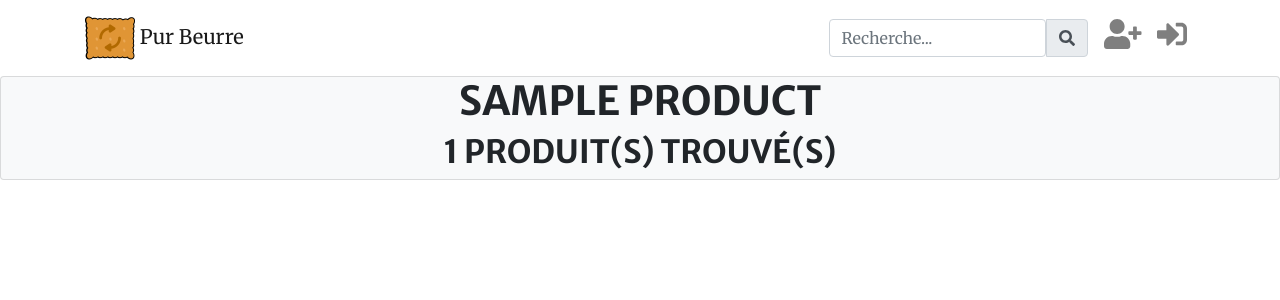
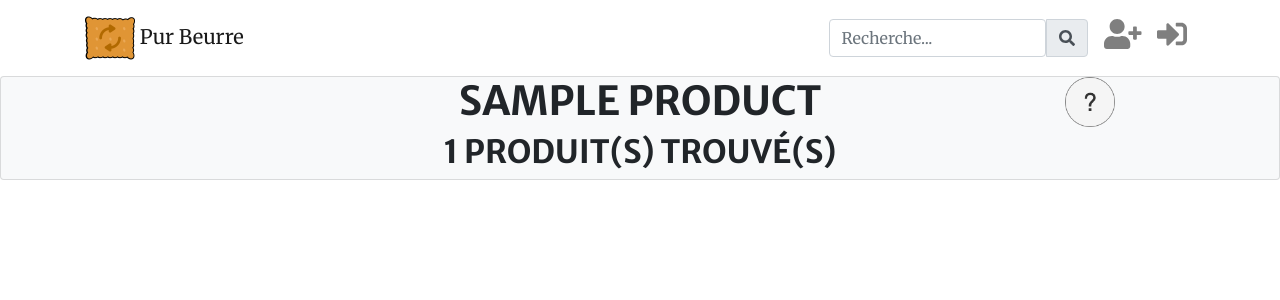
Before and after one commit to ppalex/projet_8_django_app, a Django app: template substitutes/templates/substitutes/substitute.html in a window 1280 px wide. Shown: the top 300 px of the page. Run offline with Django 3.2, Linux system fonts and the light colour scheme; tables that the repository leaves empty hold one stand-in row (values such as "Sample post"); the template is opened without the code that fills it: values that come from a table or form of the project are taken from there, most other values are stand-ins (such as "Sample title", 1, 10 or a date in 2020); grey boxes marked "Sample" are stand-in pictures; some libraries are stand-ins or nearby versions.

Commit message:
update code with correction

```diff
--- a/core/models/managers/openfoodfact_manager.py
+++ b/core/models/managers/openfoodfact_manager.py
@@ -25,7 +25,7 @@ class OffManager:
         for category in category_list:
             payload = Payload(
                 action=settings.PAYLOAD['action'],
-                tag_0=settings.PAYLOAD['tag_0'],
+                tag_0=category,
                 tag_contains_0=settings.PAYLOAD['tag_contains_0'],
                 tagtype_0=settings.PAYLOAD['tagtype_0'],
                 page_size=settings.PAYLOAD['page_size'],
--- a/substitutes/templates/substitutes/substitute.html
+++ b/substitutes/templates/substitutes/substitute.html
@@ -10,6 +10,33 @@
             <div class="row h-100 align-items-center justify-content-center text-center">
                 <div class="col-lg-10 align-self-end">
                     <h1 class="text-uppercase text-black font-weight-bold">{{product.product_name}}
+                        {% if product.nutriscore_grade == 'a' %}
+                        <img class="card-img-top"
+                        style="height: 50px; width: 50px; position: absolute;top:0px;right: 0px;z-index: 1; "
+                        src="{% static 'core/assets/img/nutriscores/nutriscore_a.png' %}">
+
+                        {% elif product.nutriscore_grade == 'b' %}
+                        <img class="card-img-top"
+                        style="height: 50px; width: 50px; position: absolute;top:0px;right: 0px;z-index: 1; "
+                        src="{% static 'core/assets/img/nutriscores/nutriscore_b.png' %}">
+                        {% elif product.nutriscore_grade == 'c' %}
+                        <img class="card-img-top"
+                        style="height: 50px; width: 50px; position: absolute;top:0px;right: 0px;z-index: 1; "
+                        src="{% static 'core/assets/img/nutriscores/nutriscore_c.png' %}">
+                        {% elif product.nutriscore_grade == 'd' %}
+                        <img class="card-img-top"
+                        style="height: 50px; width: 50px; position: absolute;top:0px;right: 0px;z-index: 1; "
+                        src="{% static 'core/assets/img/nutriscores/nutriscore_d.png' %}">
+                        {% elif product.nutriscore_grade == 'e' %}
+                        <img class="card-img-top"
+                        style="height: 50px; width: 50px; position: absolute;top:0px;right: 0px;z-index: 1; "
+                        src="{% static 'core/assets/img/nutriscores/nutriscore_d.png' %}">
+                        {% else %}
+                        <img class="card-img-top"
+                        style="height: 50px; width: 50px; position: absolute;top:0px;right: 0px;z-index: 1; "
+                        src="{% static 'core/assets/img/nutriscores/nutriscore_unknown.png' %}">
+
+                        {% endif %}
                     </h1>
                     <h2 class="text-uppercase text-black font-weight-bold">
                         {{num_substitutes}} produit(s) trouvé(s)
```
Also changed, not shown: tests/functional/substitutes/test_functional.py (+0 -15 lines), tests/unit/core/test_views.py (+0 -4 lines), tests/unit/favourites/test_forms.py (+1 -1 lines), tests/unit/products/test_views.py (+8 -11 lines), core/migrations/0001_initial.py, core/migrations/0002_product_image_url.py (deleted), core/migrations/0003_auto_20200726_1453.py (deleted).
